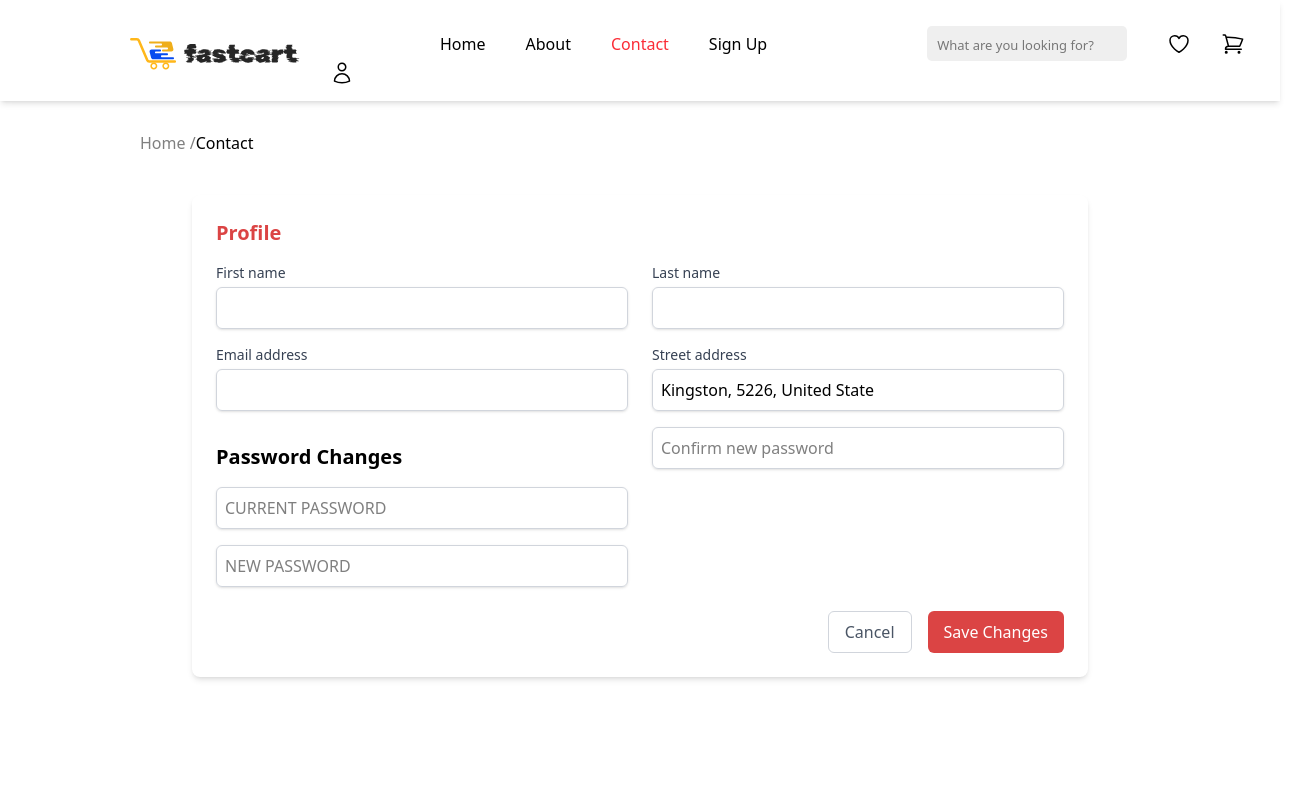
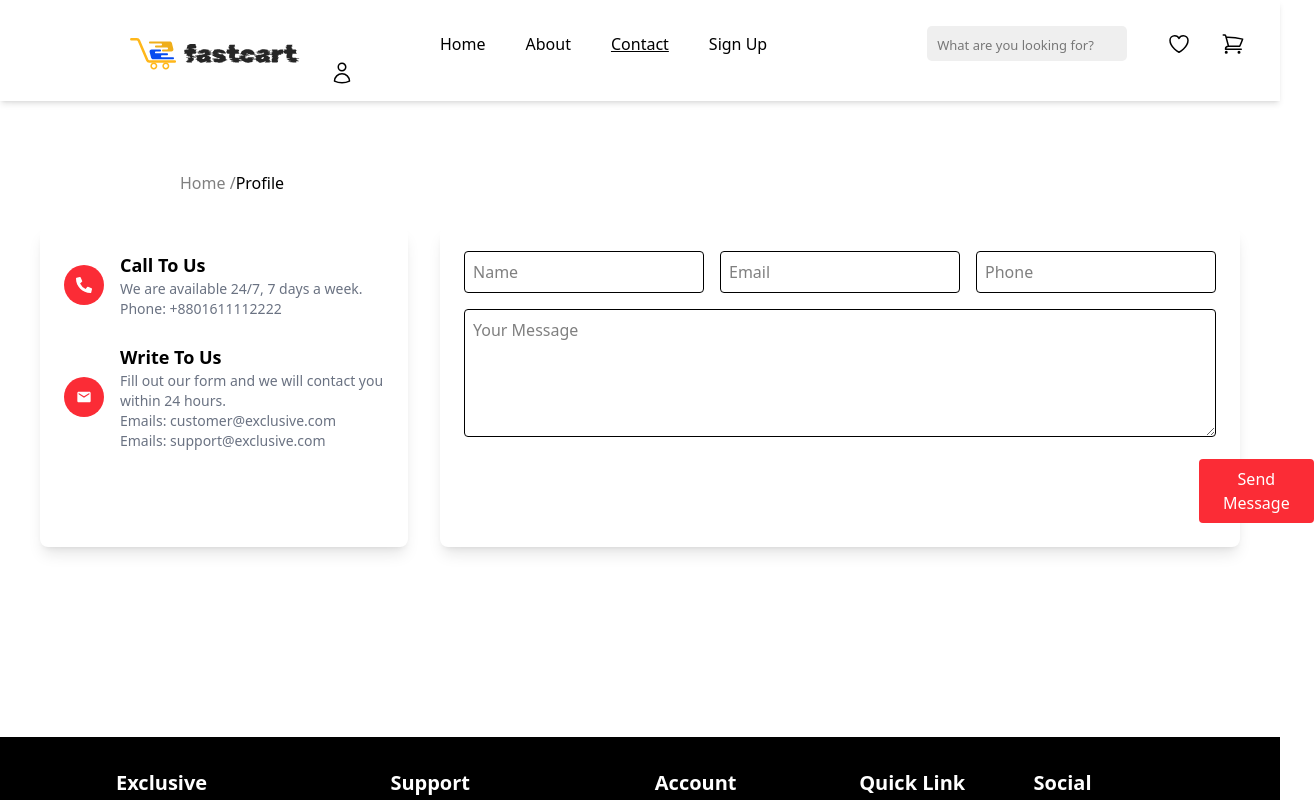
Before and after one commit to Mustafo-hacker/Internet-Magazine, a React (Vite) app: page /contact in a window 1280 px wide. Shown: the top 800 px of the page, 1314 px wide, since content can reach past the window. Built offline with nearby package versions, Linux system fonts and the light colour scheme.

Commit message:
contact page

```diff
--- a/src/layout/Layout.jsx
+++ b/src/layout/Layout.jsx
@@ -19,10 +19,10 @@ const Layout = () => {
                 <header className='fixed top-0 left-0 w-full bg-white shadow-md z-50 flex pl-[130px] py-4'>
                     <img className='cursor-not-allowed max-[638px]:ml-[-120px]' src={logo} alt="" />
                     <div className='pt-[10px]'>
-                        <Link className={`pl-[140px] max-[638px]:hidden hover:text-[red] ${location.pathname === "/home" ? "text-red-500" : "text-black"}`} to="/home">Home</Link>
-                        <Link className={`pl-[40px] max-[638px]:hidden hover:text-[red] ${location.pathname === "/about" ? "text-red-500" : "text-black"}`} to="/about">About</Link>
-                        <Link className={`pl-[40px] max-[638px]:hidden hover:text-[red] ${location.pathname === "/contact" ? "text-red-500" : "text-black"}`} to="/contact">Contact</Link>
-                        <Link className={`pl-[40px] max-[638px]:hidden hover:text-[red] ${location.pathname === "/" ? "text-red-500" : "text-black"}`} to="/">Sign Up</Link>
+                        <Link className={`pl-[140px] max-[638px]:hidden hover:text-[red] ${location.pathname === "/home" ? "underline" : "text-black"}`} to="/home">Home</Link>
+                        <Link className={`pl-[40px] max-[638px]:hidden hover:text-[red] ${location.pathname === "/about" ? "underline" : "text-black"}`} to="/about">About</Link>
+                        <Link className={`pl-[40px] max-[638px]:hidden hover:text-[red] ${location.pathname === "/contact" ? "underline" : "text-black"}`} to="/contact">Contact</Link>
+                        <Link className={`pl-[40px] max-[638px]:hidden hover:text-[red] ${location.pathname === "/" ? "underline" : "text-black"}`} to="/">Sign Up</Link>
                         <input className='bg-[#80808021] ml-[160px] rounded-[5px] w-[200px] h-[35px] pl-[10px] placeholder:text-[13px]  max-[638px]:hidden' placeholder='What are you looking for?' type="text" />
                         <Link to="/wishlist">
                             <button className='pl-[40px] max-[638px]:hidden'>
--- a/src/pages/contact/Contact.jsx
+++ b/src/pages/contact/Contact.jsx
@@ -1,56 +1,50 @@
 import React from 'react';
+import { FaPhoneAlt } from 'react-icons/fa';
+import { MdEmail } from 'react-icons/md';
 
 const Contact = () => {
   return (
-    <div>
+    <div className="p-10">
       <div className="flex pl-[140px] pt-[110px]">
         <h1 className='text-[gray]'>Home /</h1>
-        <h1>Contact</h1>
+        <h1>Profile</h1>
       </div>
-      <div className="max-w-4xl mx-auto mt-10 bg-white p-6 rounded-lg shadow-md">
-        <div className="grid grid-cols-1 md:grid-cols-2 gap-6">
-          <div>
-            <h2 className="text-xl font-semibold mb-4 text-[#DB4444]">Profile</h2>
-            <div className="space-y-4">
-              <div>
-                <label className="block text-sm font-medium text-gray-700">First name</label>
-                <input type="text" className="mt-1 block w-full border border-gray-300 rounded-md shadow-sm p-2" />
-              </div>
-              <div>
-                <label className="block text-sm font-medium text-gray-700">Email address</label>
-                <input type="text" className="mt-1 block w-full border border-gray-300 rounded-md shadow-sm p-2" />
-              </div>
-              <div>
-                <h2 className="text-xl mt-8 font-semibold mb-4">Password Changes</h2>
-                <label className="block text-sm font-medium text-gray-700"></label>
-                <input type="email" placeholder='CURRENT PASSWORD' className="mt-1 block w-full border border-gray-300 rounded-md shadow-sm p-2" readOnly />
-              </div>
-              <div>
-                <input type="password" placeholder='NEW PASSWORD' className="mt-1 block w-full border border-gray-300 rounded-md shadow-sm p-2" />
-              </div>
+
+      <div className="flex mt-8 space-x-8">
+        <div className="bg-white shadow-lg p-6 w-1/3 rounded-lg">
+          <div className="flex items-center space-x-4 mb-6">
+            <div className="bg-red-500 p-3 rounded-full text-white">
+              <FaPhoneAlt />
+            </div>
+            <div>
+              <h3 className="text-lg font-semibold">Call To Us</h3>
+              <p className="text-gray-500 text-sm">We are available 24/7, 7 days a week.</p>
+              <p className="text-gray-500 text-sm">Phone: +8801611112222</p>
             </div>
           </div>
 
-          <div>
-            <div className="space-y-4">
-              <div>
-                <label className="block text-sm mt-11 font-medium text-gray-700">Last name</label>
-                <input type="password" className="mt-1 block w-full border border-gray-300 rounded-md shadow-sm p-2" />
-              </div>
-              <div>
-                <label className="block text-sm font-medium text-gray-700">Street address</label>
-                <input type="text" className="mt-1 block w-full border border-gray-300 rounded-md shadow-sm p-2" value="Kingston, 5226, United State" readOnly />
-              </div>
-              <div>
-                <input type="password" placeholder='Confirm new password' className="mt-1 block w-full border border-gray-300 rounded-md shadow-sm p-2" />
-              </div>
+          <div className="flex items-center space-x-4">
+            <div className="bg-red-500 p-3 rounded-full text-white">
+              <MdEmail />
+            </div>
+            <div>
+              <h3 className="text-lg font-semibold">Write To Us</h3>
+              <p className="text-gray-500 text-sm">Fill out our form and we will contact you within 24 hours.</p>
+              <p className="text-gray-500 text-sm">Emails: customer@exclusive.com</p>
+              <p className="text-gray-500 text-sm">Emails: support@exclusive.com</p>
             </div>
           </div>
         </div>
 
-        <div className="mt-6 flex justify-end space-x-4">
-          <button className="px-4 py-2 text-gray-600 border border-gray-300 rounded-md">Cancel</button>
-          <button className="px-4 py-2 bg-[#DB4444] text-white rounded-md">Save Changes</button>
+        {/* Contact Form */}
+        <div className="bg-white shadow-lg p-6 w-2/3 rounded-lg">
+          <div className="grid grid-cols-3 gap-4 mb-4">
+            <input type="text" placeholder="Name" className="border p-2 rounded w-full" />
+            <input type="email" placeholder="Email" className="border p-2 rounded w-full" />
+            <input type="tel" placeholder="Phone" className="border p-2 rounded w-full" />
+          </div>
+          <textarea placeholder="Your Message" className="border p-2 rounded w-full h-32 mb-4"></textarea>
+          <button className="bg-red-500 ml-[735px] text-white px-6 py-2 rounded">Send Message</button>
         </div>
       </div>
     </div>
--- a/src/pages/profile/Profile.jsx
+++ b/src/pages/profile/Profile.jsx
@@ -1,9 +1,60 @@
-import React from 'react'
+import React from 'react';
 
 const Profile = () => {
   return (
-    <div>Profile</div>
-  )
-}
+    <div>
+      <div className="flex pl-[140px] pt-[110px]">
+        <h1 className='text-[gray]'>Home /</h1>
+        <h1>Profile</h1>
+      </div>
+      <div className="max-w-4xl mx-auto mt-10 bg-white p-6 rounded-lg shadow-md">
+        <div className="grid grid-cols-1 md:grid-cols-2 gap-6">
+          <div>
+            <h2 className="text-xl font-semibold mb-4 text-[#DB4444]">Profile</h2>
+            <div className="space-y-4">
+              <div>
+                <label className="block text-sm font-medium text-gray-700">First name</label>
+                <input type="text" className="mt-1 block w-full border border-gray-300 rounded-md shadow-sm p-2" />
+              </div>
+              <div>
+                <label className="block text-sm font-medium text-gray-700">Email address</label>
+                <input type="text" className="mt-1 block w-full border border-gray-300 rounded-md shadow-sm p-2" />
+              </div>
+              <div>
+                <h2 className="text-xl mt-8 font-semibold mb-4">Password Changes</h2>
+                <label className="block text-sm font-medium text-gray-700"></label>
+                <input type="email" placeholder='CURRENT PASSWORD' className="mt-1 block w-full border border-gray-300 rounded-md shadow-sm p-2" readOnly />
+              </div>
+              <div>
+                <input type="password" placeholder='NEW PASSWORD' className="mt-1 block w-full border border-gray-300 rounded-md shadow-sm p-2" />
+              </div>
+            </div>
+          </div>
 
-export default Profile
+          <div>
+            <div className="space-y-4">
+              <div>
+                <label className="block text-sm mt-11 font-medium text-gray-700">Last name</label>
+                <input type="password" className="mt-1 block w-full border border-gray-300 rounded-md shadow-sm p-2" />
+              </div>
+              <div>
+                <label className="block text-sm font-medium text-gray-700">Street address</label>
+                <input type="text" className="mt-1 block w-full border border-gray-300 rounded-md shadow-sm p-2" value="Kingston, 5226, United State" readOnly />
+              </div>
+              <div>
+                <input type="password" placeholder='Confirm new password' className="mt-1 block w-full border border-gray-300 rounded-md shadow-sm p-2" />
+              </div>
+            </div>
+          </div>
+        </div>
+
+        <div className="mt-6 flex justify-end space-x-4">
+          <button className="px-4 py-2 text-gray-600 border border-gray-300 rounded-md">Cancel</button>
+          <button className="px-4 py-2 bg-[#DB4444] text-white rounded-md">Save Changes</button>
+        </div>
+      </div>
+    </div>
+  );
+};
+
+export default Profile;
```
